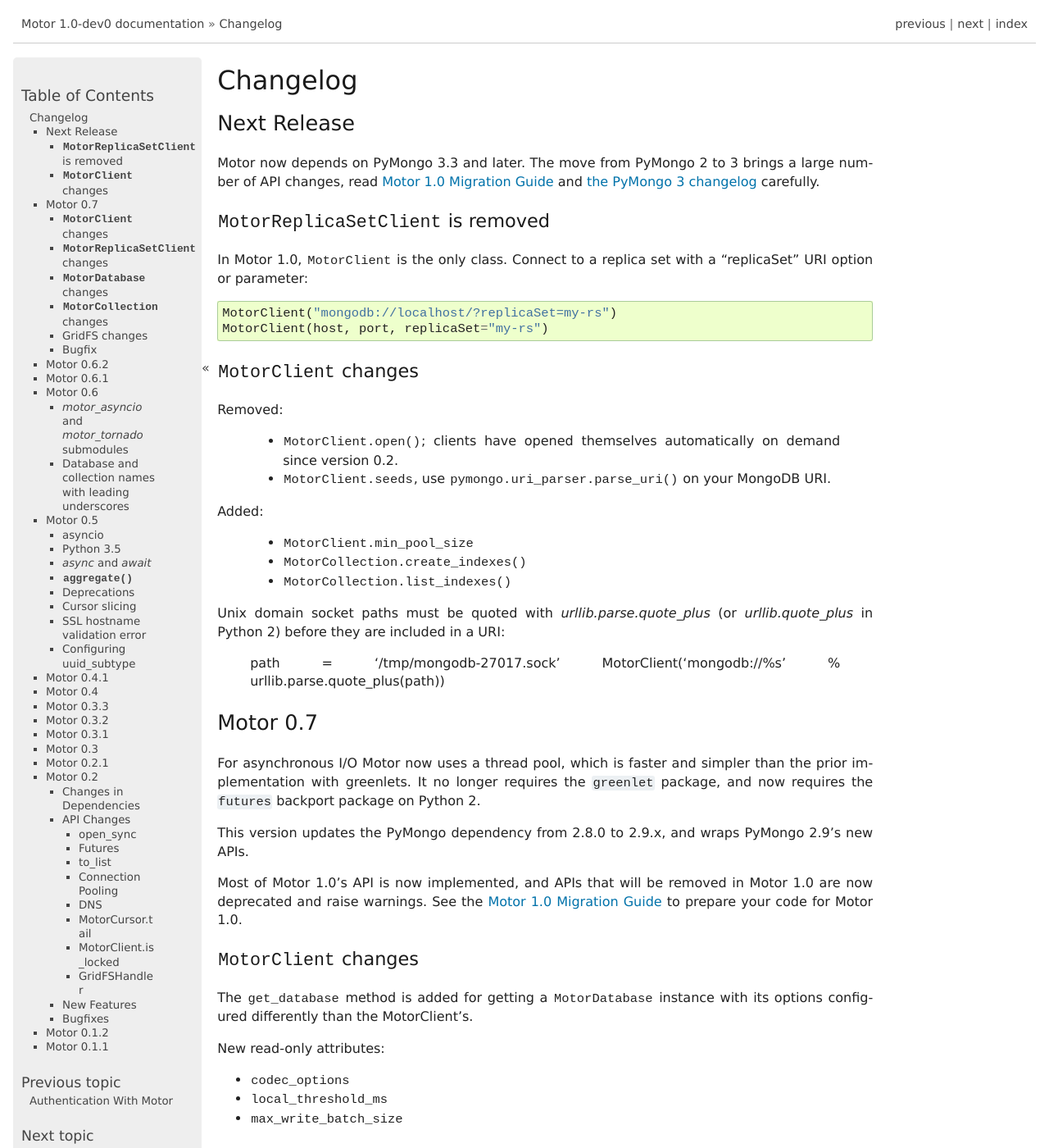
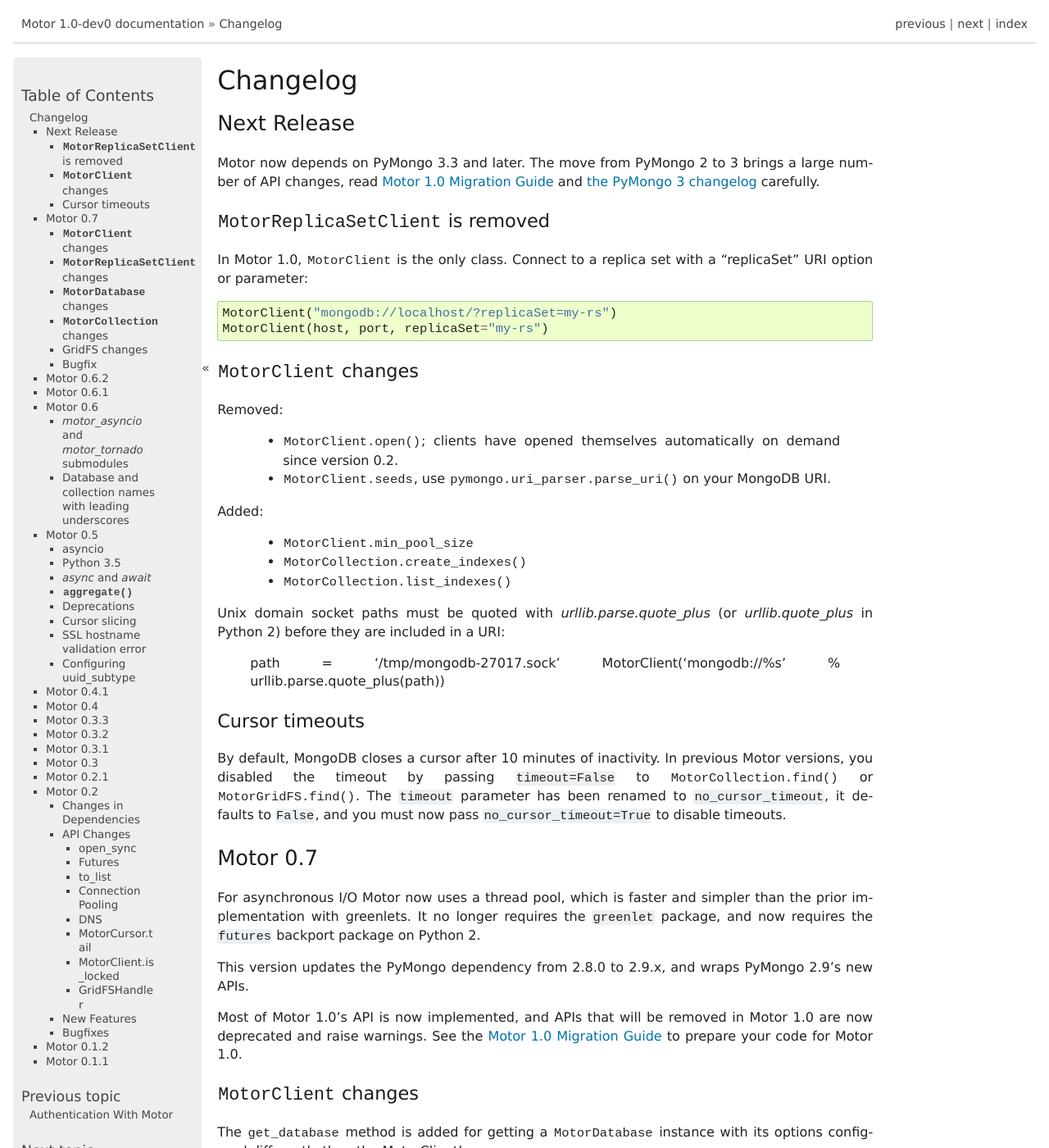
Before and after one commit to mongodb/motor, a Sphinx documentation site: the page built from doc/changelog.rst, in a window 1280 px wide and 1400 px high. Shown: the whole window at 82% size. Built offline with Sphinx 7.4.7, drawn with Linux system fonts in a browser that asks for light colours; the version number is read from the project's files by our own code.

Commit message:
MOTOR-87 Update docs for no_cursor_timeout.

```diff
--- a/doc/changelog.rst
+++ b/doc/changelog.rst
@@ -41,6 +41,15 @@
     MotorClient('mongodb://%s' % urllib.parse.quote_plus(path))
 
 .. _the PyMongo 3 changelog: http://api.mongodb.com/python/current/changelog.html#changes-in-version-3-0
+
+Cursor timeouts
+~~~~~~~~~~~~~~~
+
+By default, MongoDB closes a cursor after 10 minutes of inactivity. In previous
+Motor versions, you disabled the timeout by passing ``timeout=False`` to
+:meth:`.MotorCollection.find` or :meth:`.MotorGridFS.find`. The ``timeout``
+parameter has been renamed to ``no_cursor_timeout``, it defaults to ``False``,
+and you must now pass ``no_cursor_timeout=True`` to disable timeouts.
 
 Motor 0.7
 ---------
```
Also changed, not shown: 1 other file.
